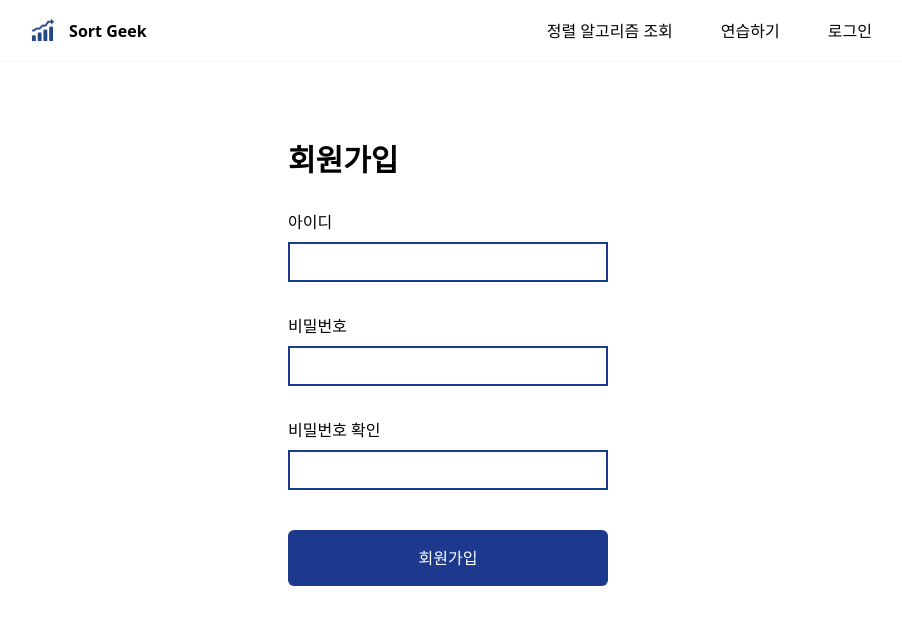
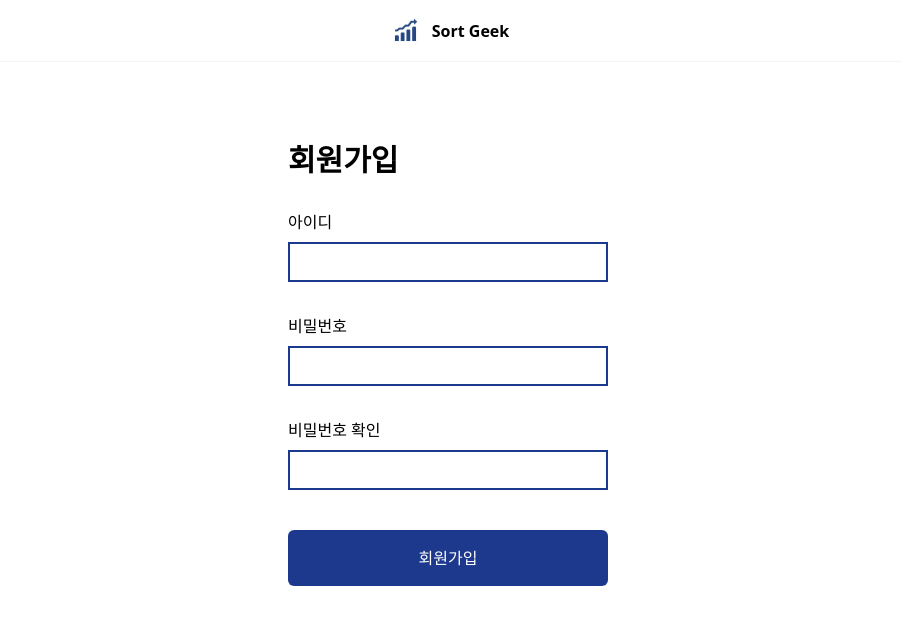
Before and after one commit to minsun0714/Sort-Geek, a React (Vite) app in the folder frontend/: page /register in a window 1280 px wide. Shown: the top 624 px of the page, without its empty margins (192-1094 px from the left). Built offline with nearby package versions, Linux system fonts and the light colour scheme.

Commit message:
현재 경로가 /login 또는 /register일 경우 헤더에 로고만 렌더링

```diff
--- a/frontend/src/components/common/Header.tsx
+++ b/frontend/src/components/common/Header.tsx
@@ -1,12 +1,15 @@
-import { NavLink } from "react-router";
+import { NavLink, useLocation } from "react-router";
 
 export default function Header() {
+  const { pathname } = useLocation();
+
   return (
     <header className="flex justify-around items-center p-4 text-black border-b border-gray-100 sticky top-0 bg-white z-50">
       <NavLink to="/" end className={"flex items-center gap-2 font-extrabold"}>
         <img src="/logo.svg" alt="logo" />
         Sort Geek
       </NavLink>
+      {pathname !== "/login" && pathname !== "/register" && (
         <nav className="flex gap-12">
           <NavLink to="/board" end>
             정렬 알고리즘 조회
@@ -14,6 +17,7 @@ export default function Header() {
           <NavLink to="/practice">연습하기</NavLink>
           <NavLink to="/login">로그인</NavLink>
         </nav>
+      )}
     </header>
   );
 }
```
Lines whose indentation alone changed are shown as unchanged.
